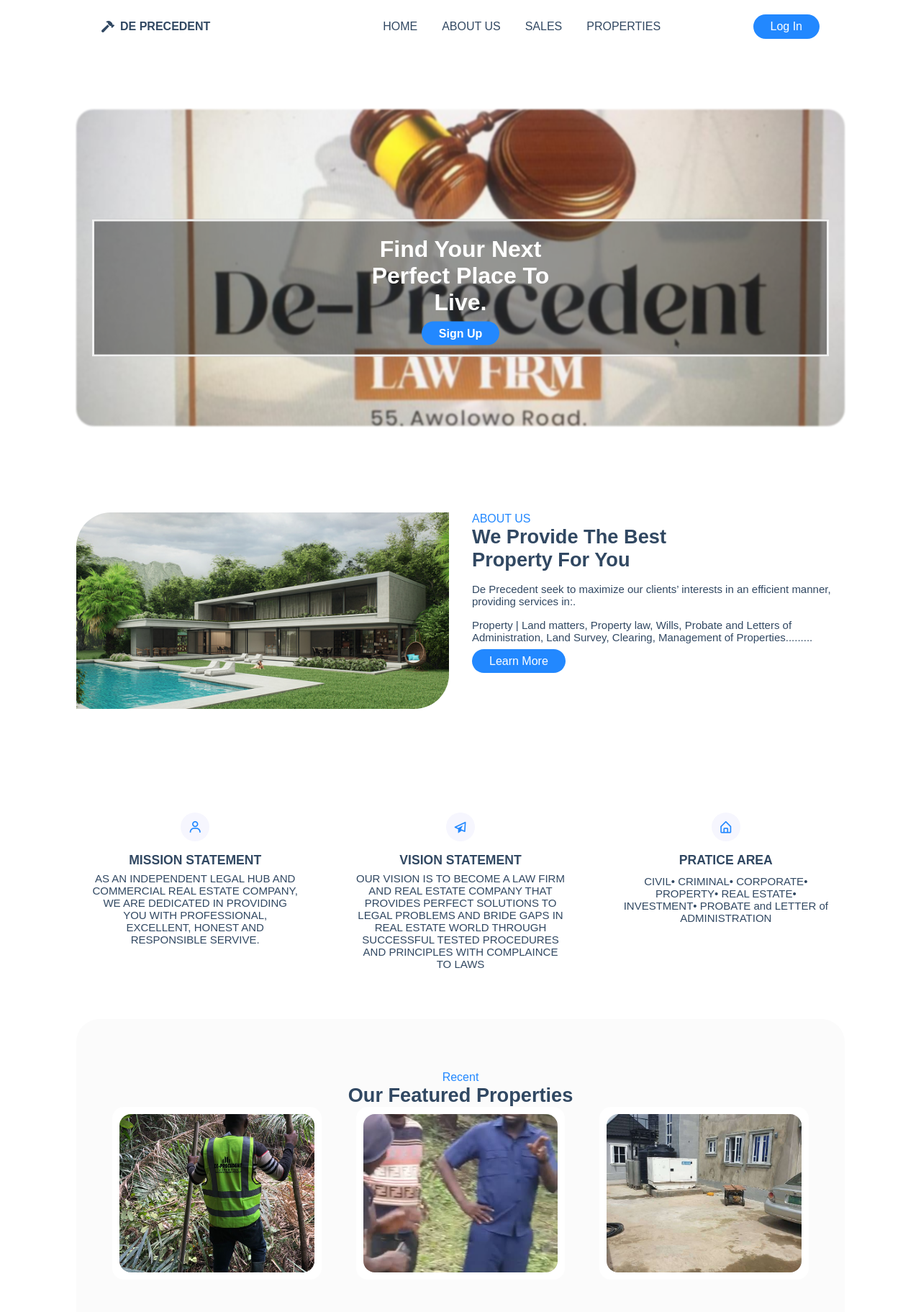
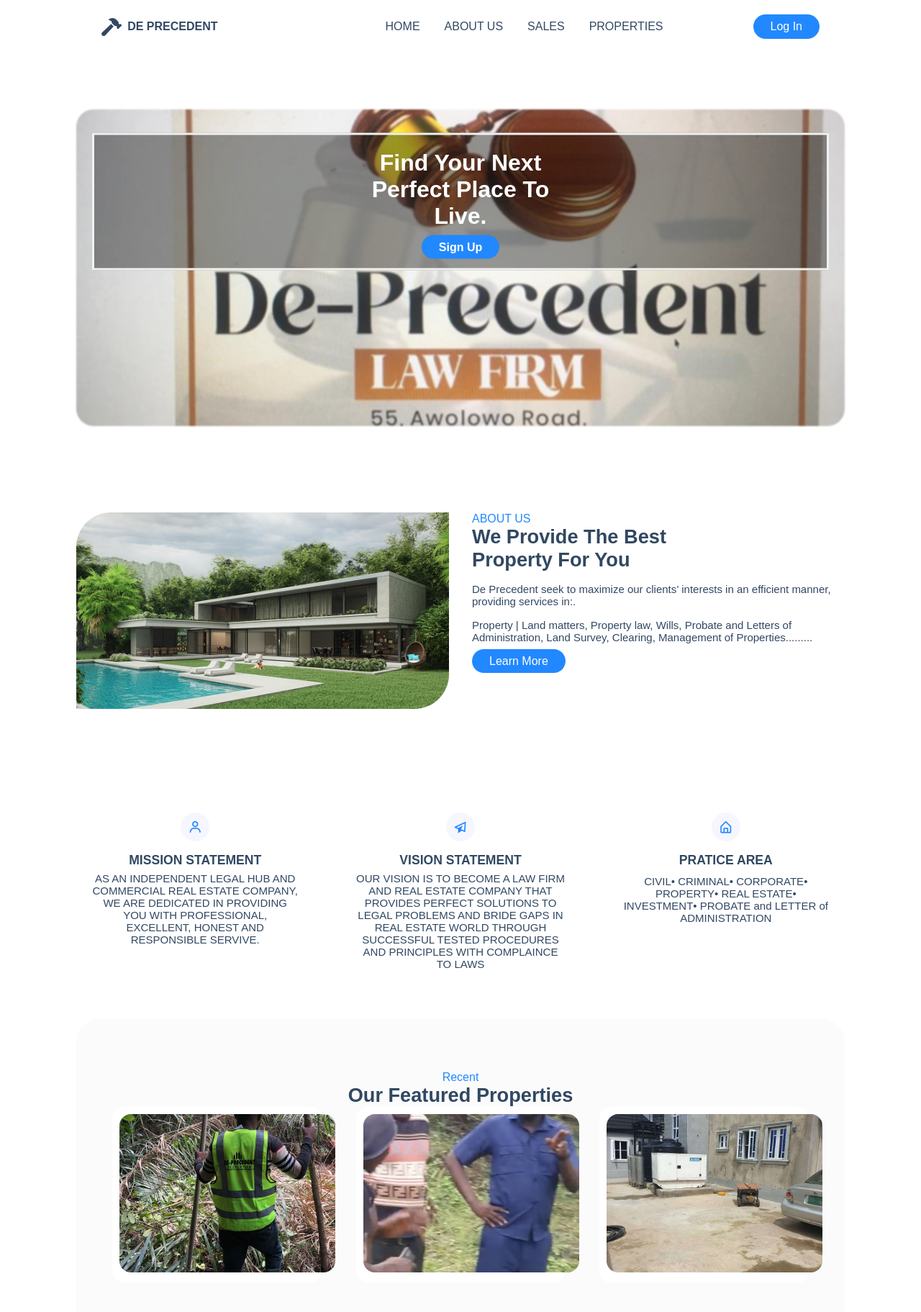
Before and after one commit to Derrick99234/De-precedentInvestmentLTD.com, a plain HTML site: page index.html in a window 1280 px wide. Shown: the top 1823 px of the page at 72% size. Drawn offline with nearby package versions, Linux system fonts and the light colour scheme; a web font is replaced by a local one.

Commit message:
Update style.css

```diff
--- a/style.css
+++ b/style.css
@@ -56,9 +56,10 @@ header {
   color: var(--text-color);
   text-transform: uppercase;
 }
-.logo .bx {
-  font-size: 24px;
-  color: var(--main-color);
+.logo .fas {
+  font-size: 25px;
+  color: var(--secondary-colorcolor);
+
 }
 .navbar {
   display: flex;
@@ -110,7 +111,7 @@ header {
   font-weight: bold;
   border: 3px solid #f1f1f1;
   position: absolute;
-  top: 50%;
+  top: 35%;
   left: 50%;
   transform: translate(-50%, -50%);
   z-index: 2;
@@ -646,9 +647,12 @@ strong {
   }
 }
 .properties-container div img{
-  max-width: 100%;
-  max-height: 100%;
-  display: block;
+  max-width: 300px;
+  max-height: 400px;
+  object-fit: contain;
+  object-position: right;
+  /* border-style: solid;
+  border-color: rgb(0, 140, 255); */
 }
 #practice-area {
   margin-top: 10px;
```
